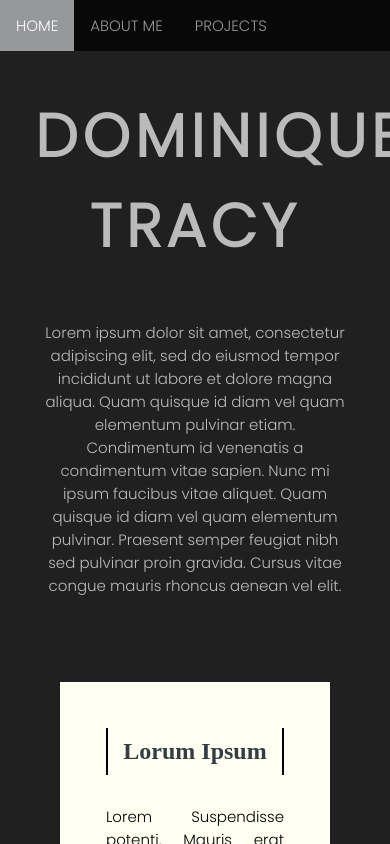
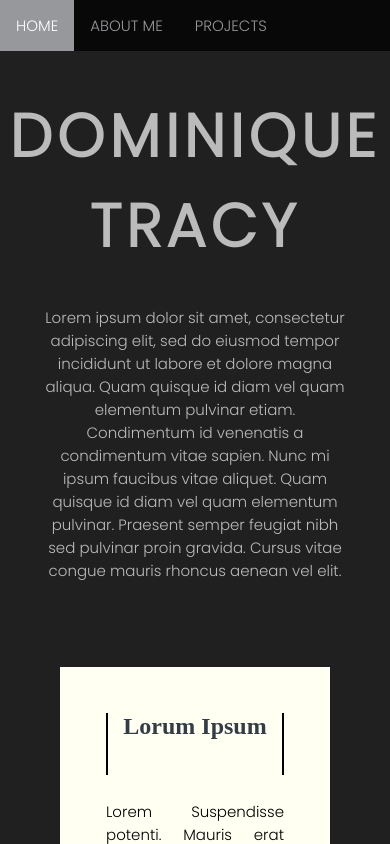
Before and after one commit to webdevdom/Portfolioo, a plain HTML site: page aboutme.html in a window 390 px wide. Shown: the top 844 px of the page. Drawn offline with Linux system fonts and the light colour scheme.

Commit message:
non responsive

```diff
--- a/aboutme.css
+++ b/aboutme.css
@@ -46,7 +46,8 @@ body {
 /***** HEADING + SUBHEADING ******************************/
 
 .top-text h1 {
-  padding: 40px 35px 40px 35px;
+  padding-top: 40px;
+  padding-bottom: 25px;
   font-family: 'Poppins', sans-serif;
   color: #bbbbbb;
   text-transform: uppercase;
@@ -117,13 +118,12 @@ table {
   text-align: justify;
   font-family: 'Poppins', sans-serif;
   font-size: 15px;
-  padding-top: 30px;
+  padding-top: 25px;
 }
 
 #container h2 {
   text-align: center;
-  padding-top: 10px;
-  padding-bottom: 10px;
+  padding-bottom: 35px;
   color: #343D46;
   border-left: 2px solid black;
   border-right: 2px solid black;
```
